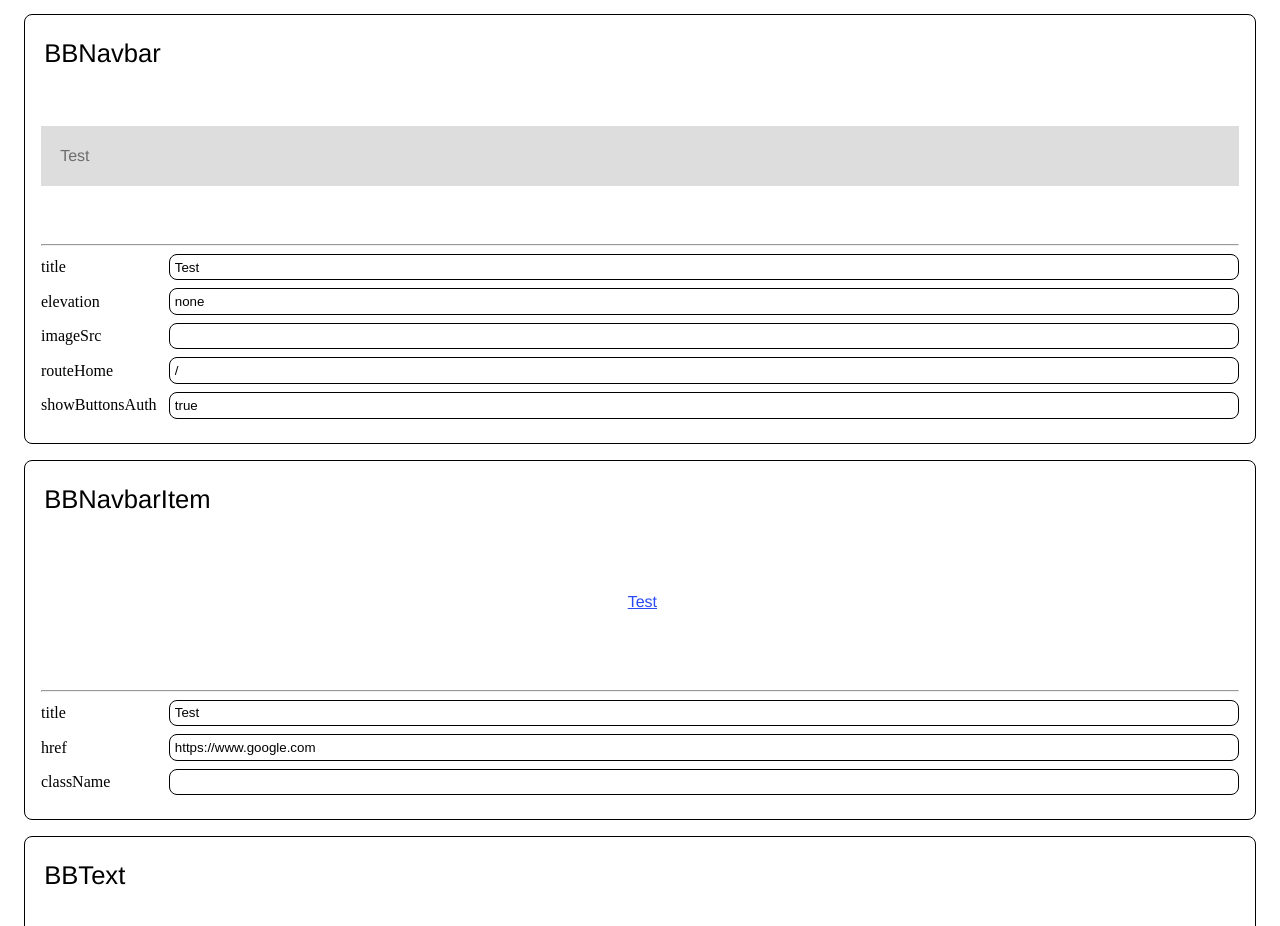
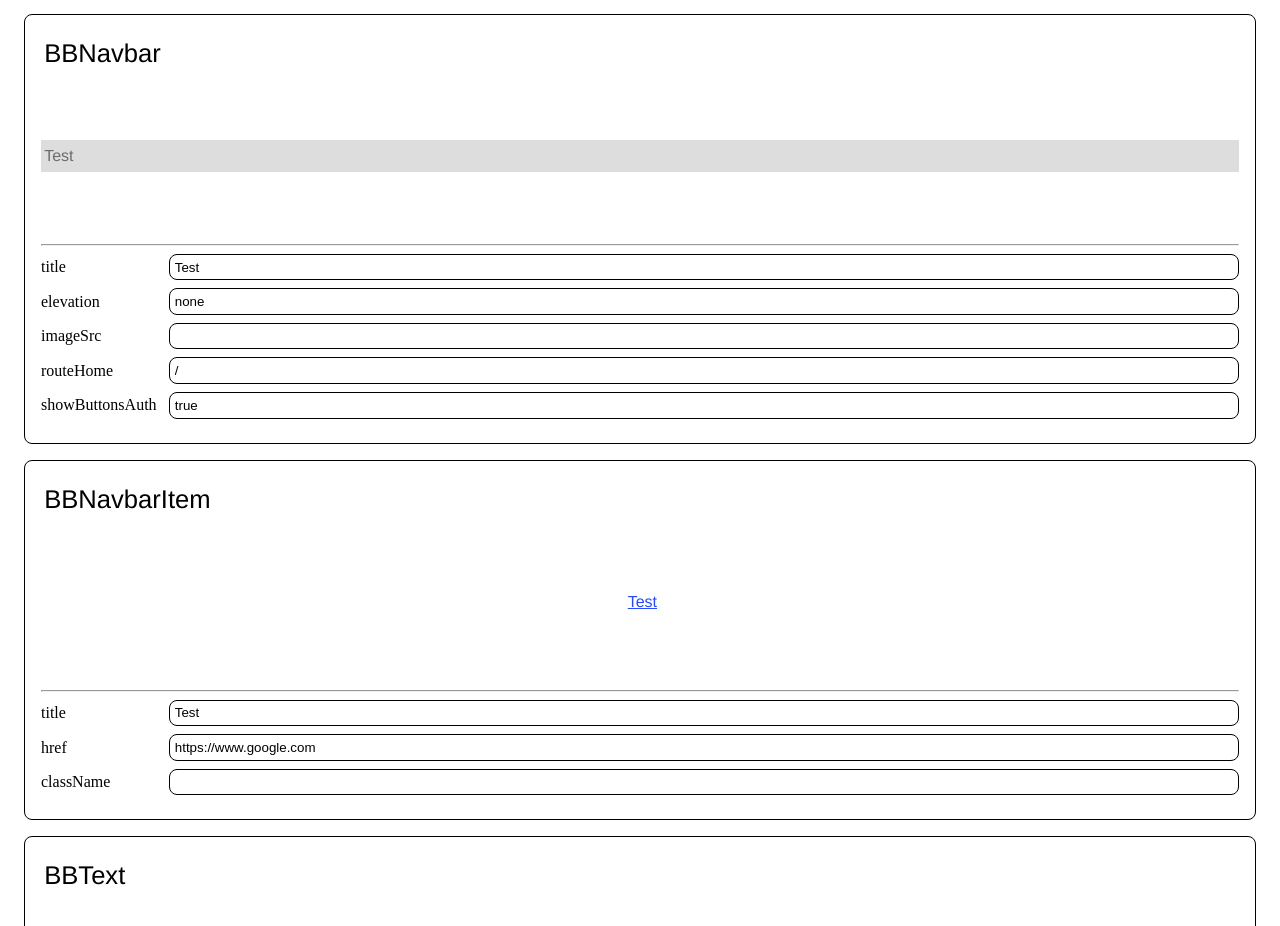
Before and after one commit to dan1229/nextjs-base-blocks, a Next.js app: page / in a window 1280 px wide. Shown: the part 3210-4136 px from the top of the page. Built offline with nearby package versions, Linux system fonts and the light colour scheme.

Commit message:
Feature/navbar and item spacing variables (#25)
* navbar variables

* Update navbar spacing and padding

```diff
--- a/src/bbnavbar/styles.module.scss
+++ b/src/bbnavbar/styles.module.scss
@@ -1,6 +1,8 @@
 $border-radius: var(--navbar-border-radius, 8px);
 $background-color: var(--navbar-background-color, #dddddd);
 $title-color: var(--navbar-title-color, #6c6c6c);
+$brand-padding: (--navbar-brand-padding, 0.5rem);
+$container-brand-margin: (--navbar-container-brand-margin, 0 0.5rem);
 
 /**
 * ELEVATION
@@ -30,7 +32,6 @@ $title-color: var(--navbar-title-color, #6c6c6c);
   display: flex;
   flex-direction: row;
   justify-content: space-between;
-  padding: 0.5rem 0rem;
   background-color: $background-color;
   font-family: 'Quicksand', sans-serif;
 }
@@ -38,7 +39,7 @@ $title-color: var(--navbar-title-color, #6c6c6c);
 .brand {
   cursor: pointer;
   border-radius: $border-radius;
-  padding: 0.5rem;
+  padding: $brand-padding;
 
   display: flex;
   flex-direction: column;
@@ -55,7 +56,7 @@ $title-color: var(--navbar-title-color, #6c6c6c);
   flex-direction: row;
   justify-content: center;
   align-items: center;
-  margin: 0 0.5rem;
+  margin: $container-brand-margin;
 }
 
 .textTitle {
--- a/src/bbnavbar_item/styles.module.scss
+++ b/src/bbnavbar_item/styles.module.scss
@@ -1,4 +1,5 @@
 $border-radius: var(--navbar-item-border-radius, 8px);
+$navbar-item-padding: var(--navbar-item-padding, 0.5rem);
 
 .active {
   background-color: var(--secondary-color, #e8352e);
@@ -14,7 +15,7 @@ $border-radius: var(--navbar-item-border-radius, 8px);
     text-decoration: none;
     width: 100%;
     * {
-      padding: 24px;
+      padding: $navbar-item-padding;
     }
   }
 
```
Also changed, not shown: 2 other files (tests, documents, lock files or other folders).
